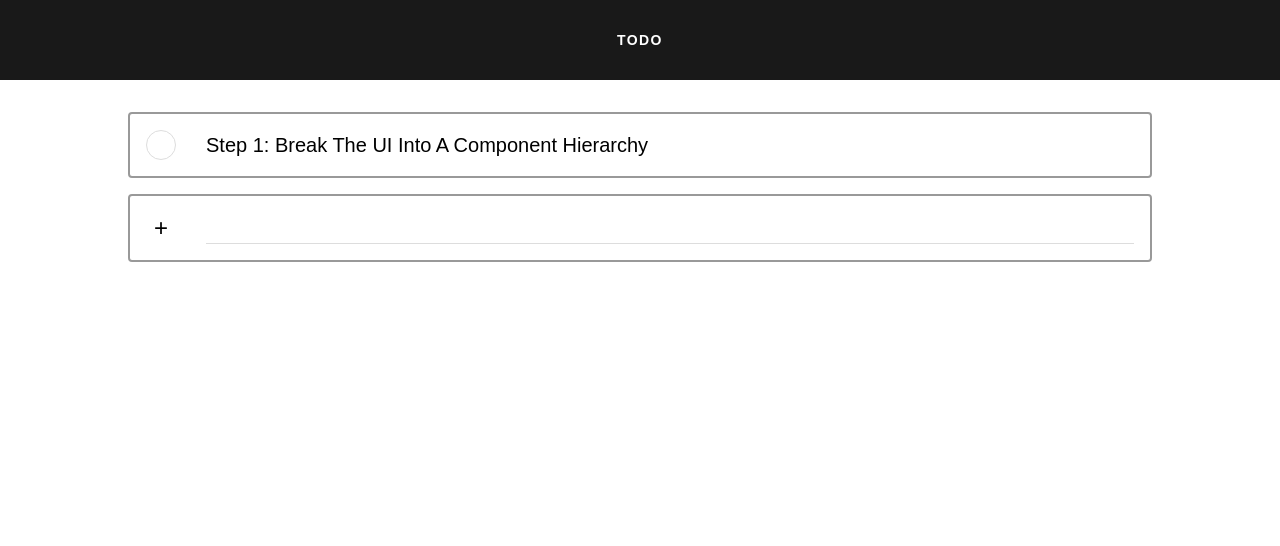
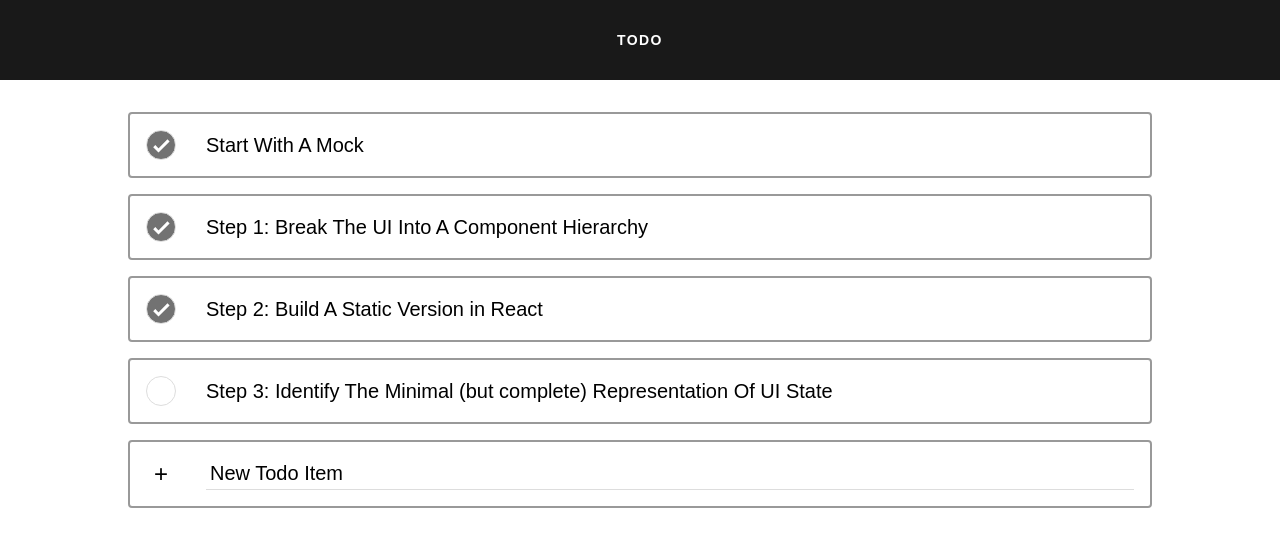
Before and after one commit to nicluo/todos-cra-react-redux-jest, a React (Create React App) app in the folder todo-static/: page / in a window 1280 px wide. Shown: the top 546 px of the page. Built offline with nearby package versions, Linux system fonts and the light colour scheme.

Commit message:
Update TodoForm and TodoItem to display from props, add TODOS and TODOFORM as minimal state respresentation

```diff
--- a/todo-static/src/TodoForm.js
+++ b/todo-static/src/TodoForm.js
@@ -1,7 +1,10 @@
 import React, { Component } from 'react';
+import PropTypes from 'prop-types';
 
 class TodoForm extends Component {
   render() {
+    const {input} = this.props;
+
     return (
       <div className="TodoForm center mw-100 mw8-ns ba bw1 b--black-40 br2 mv3">
         <form>
@@ -9,7 +12,7 @@ class TodoForm extends Component {
             <button type="submit" className="SubmitButton f3 dt">
               <div className="Symbol dtc">+</div>
             </button>
-            <input type="text" className="Input mw-100"/>
+            <input type="text" className="Input mw-100" value={input} />
           </div>
         </form>
       </div>
@@ -17,4 +20,8 @@ class TodoForm extends Component {
   }
 }
 
+TodoForm.propTypes = {
+  input: PropTypes.bool.isRequired,
+};
+
 export default TodoForm;
--- a/todo-static/src/TodoItem.js
+++ b/todo-static/src/TodoItem.js
@@ -1,16 +1,23 @@
 import React, { Component } from 'react';
+import PropTypes from 'prop-types';
 
 class TodoItem extends Component {
   render() {
+    const {completed, children} = this.props;
     return (
         <div className="TodoItem center mw-100 mw8-ns ba bw1 b--black-40 br2 mv3">
           <div className="flex items-center pa3 f4 f4-ns lh-copy">
-            <input type="checkbox" className="Checkbox" />
-            <div className="dib">Step 1: Break The UI Into A Component Hierarchy</div>
+            <input type="checkbox" className="Checkbox" checked={completed} />
+            <div className="dib">{children}</div>
           </div>
         </div>
     );
   }
 }
 
+TodoItem.propTypes = {
+  completed: PropTypes.bool.isRequired,
+  children: PropTypes.string.isRequired
+};
+
 export default TodoItem;
--- a/todo-static/src/TodoList.js
+++ b/todo-static/src/TodoList.js
@@ -4,12 +4,25 @@ import './App.css';
 import TodoItem from "./TodoItem";
 import TodoForm from "./TodoForm";
 
+const TODOS = [
+  {title: "Start With A Mock", completed: true},
+  {title: "Step 1: Break The UI Into A Component Hierarchy", completed: true},
+  {title: "Step 2: Build A Static Version in React", completed: true},
+  {title: "Step 3: Identify The Minimal (but complete) Representation Of UI State", completed: false},
+];
+
+const TODOFORM = {
+  input: "New Todo Item"
+};
+
 class TodoList extends Component {
   render() {
     return (
       <div className="TodoList ph3 mv4">
-        <TodoItem/>
-        <TodoForm/>
+        {TODOS.map(function(todo){
+          return (<TodoItem completed={todo.completed}>{todo.title}</TodoItem>);
+        })}
+        <TodoForm input={TODOFORM.input} />
       </div>
     );
   }
```
